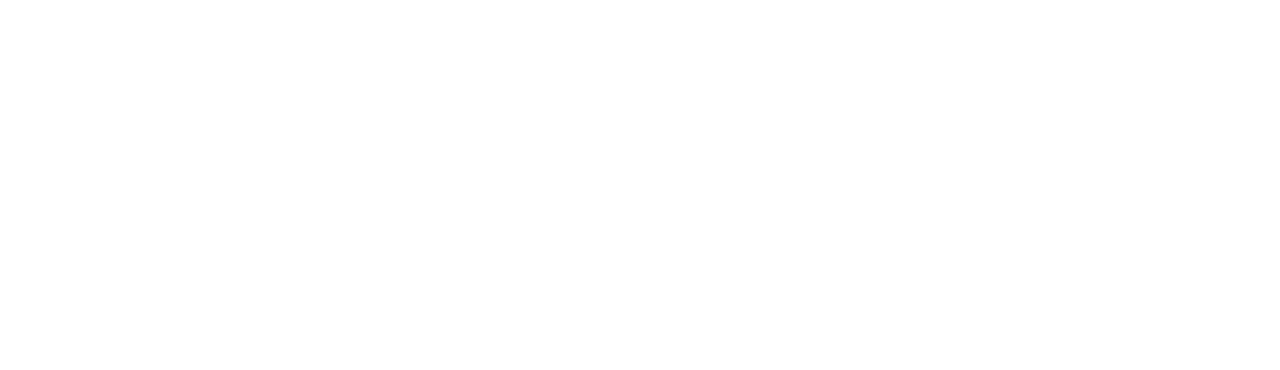
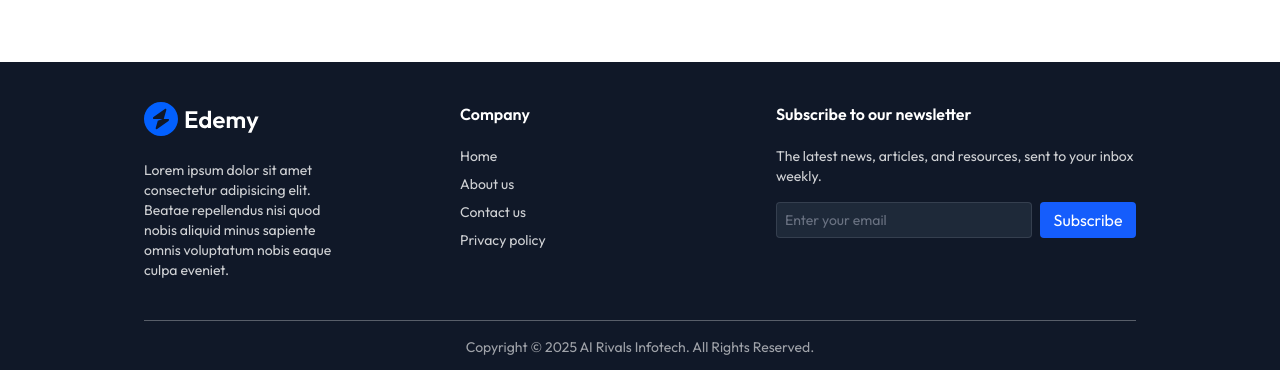
Before and after one commit to maheshsale/lms, a React (Vite) app in the folder client/: page /course-list in a window 1280 px wide. Shown: the part 943-1313 px from the top of the page. Before the commit the page ends 1005 px from the top, so only its background shows below. Built offline with nearby package versions, Linux system fonts and the light colour scheme; no server answers.

Commit message:
Course List page completed

```diff
--- a/client/src/pages/student/CoursesList.jsx
+++ b/client/src/pages/student/CoursesList.jsx
@@ -3,6 +3,8 @@
 import SearchBar from "../../components/student/SearchBar";
 import { useParams } from "react-router-dom";
 import CourseCard from "../../components/student/CourseCard";
+import { assets } from "../../assets/assets";
+import Footer from "../../components/student/Footer";
 
 const CoursesList = () => {
   const { navigate, allCourses } = useContext(AppContext);
@@ -45,12 +47,19 @@
           </div>
           <SearchBar data={input} />
         </div>
+
+        {input && <div className='inline-flex items-center gap-4 px-4 py-2 border mt-8 -mb-8 text-gray-600'>
+          <p>{input}</p>
+          <img src={assets.cross_icon} alt="cross_icon" className='cursor-pointer' onClick={() => navigate('/course-list')}/>
+          </div>}
+
         <div className="grid grid-cols-1 sm:grid-cols-2 md:grid-cols-3 lg:grid-cols-4 my-16 gap-3 px-2 md:p-0">
           {filteredCourses.map((course, index) => (
             <CourseCard key={index} course={course} />
           ))}
         </div>
       </div>
+      <Footer />
     </>
   );
 };
```
